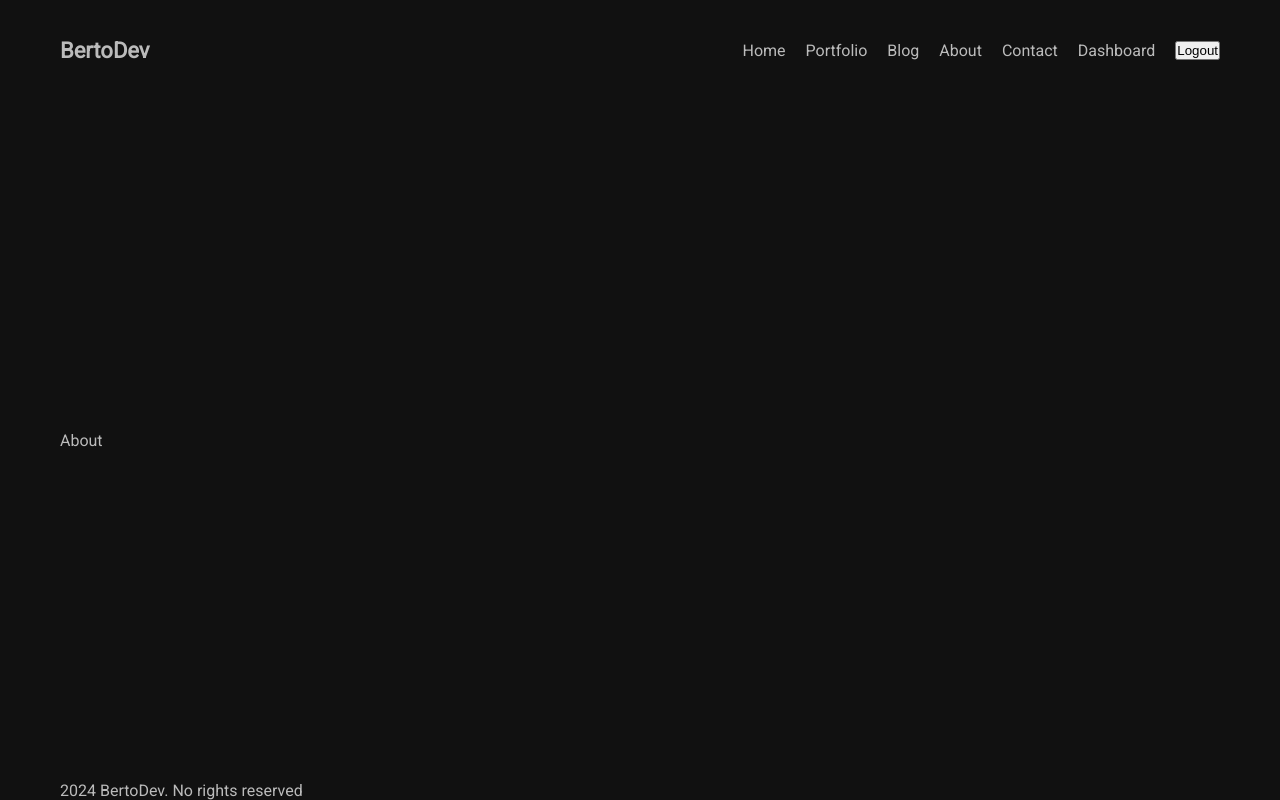
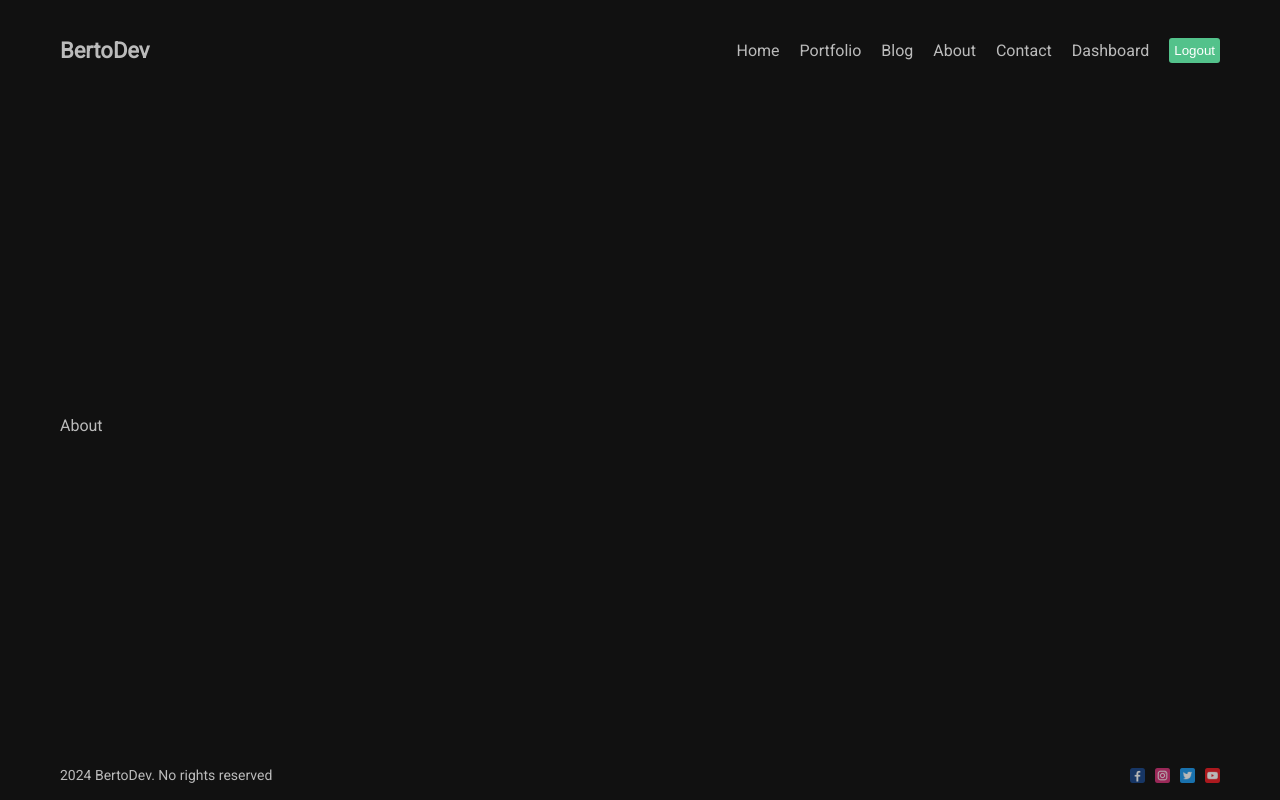
Before and after one commit to BertoRamosM/Next-tutorial-refresh, a Next.js app: page /about in a window 1280 px wide. Built offline with nearby package versions, Linux system fonts and the light colour scheme.

Commit message:
footer maquetation done

```diff
--- a/src/components/footer/Footer.jsx
+++ b/src/components/footer/Footer.jsx
@@ -1,16 +1,45 @@
 import React from 'react'
 import styles from "./footer.module.css";
+import Image from 'next/image';
 
 
 const Footer = () => {
   return (
-    <div>
+    <div className={styles.container}>
       <div>2024 BertoDev. No rights reserved</div>
 
-
-      <div></div>
+      <div className={styles.social}>
+        <Image
+          src="/1.png"
+          alt="facebook"
+          width={15}
+          height={15}
+          className={styles.icon}
+        />
+        <Image
+          src="/2.png"
+          alt="instagram"
+          width={15}
+          height={15}
+          className={styles.icon}
+        />
+        <Image
+          src="/3.png"
+          alt="twitter"
+          width={15}
+          height={15}
+          className={styles.icon}
+        />
+        <Image
+          src="/4.png"
+          alt="youtube"
+          width={15}
+          height={15}
+          className={styles.icon}
+        />
+      </div>
     </div>
-  )
+  );
 }
 
 export default Footer
--- a/src/components/footer/footer.module.css
+++ b/src/components/footer/footer.module.css
@@ -0,0 +1,18 @@
+.container{
+  height: 50px;
+  display: flex;
+  align-items: center;
+  justify-content: space-between;
+  font-size: 14px;
+}
+
+.social{
+  display: flex;
+  align-items: center;
+  gap: 10px;
+}
+
+.icon{
+  opacity: 0.7;
+  cursor: pointer;
+}
--- a/src/components/navbar/navbar.module.css
+++ b/src/components/navbar/navbar.module.css
@@ -15,3 +15,12 @@
   align-items: center;
   gap: 20px;
 }
+
+.logout{
+  padding: 5px;
+  border: none;
+  background-color: #53c28b;
+  color: white;
+  cursor: pointer;
+  border-radius: 3px;
+}
```
